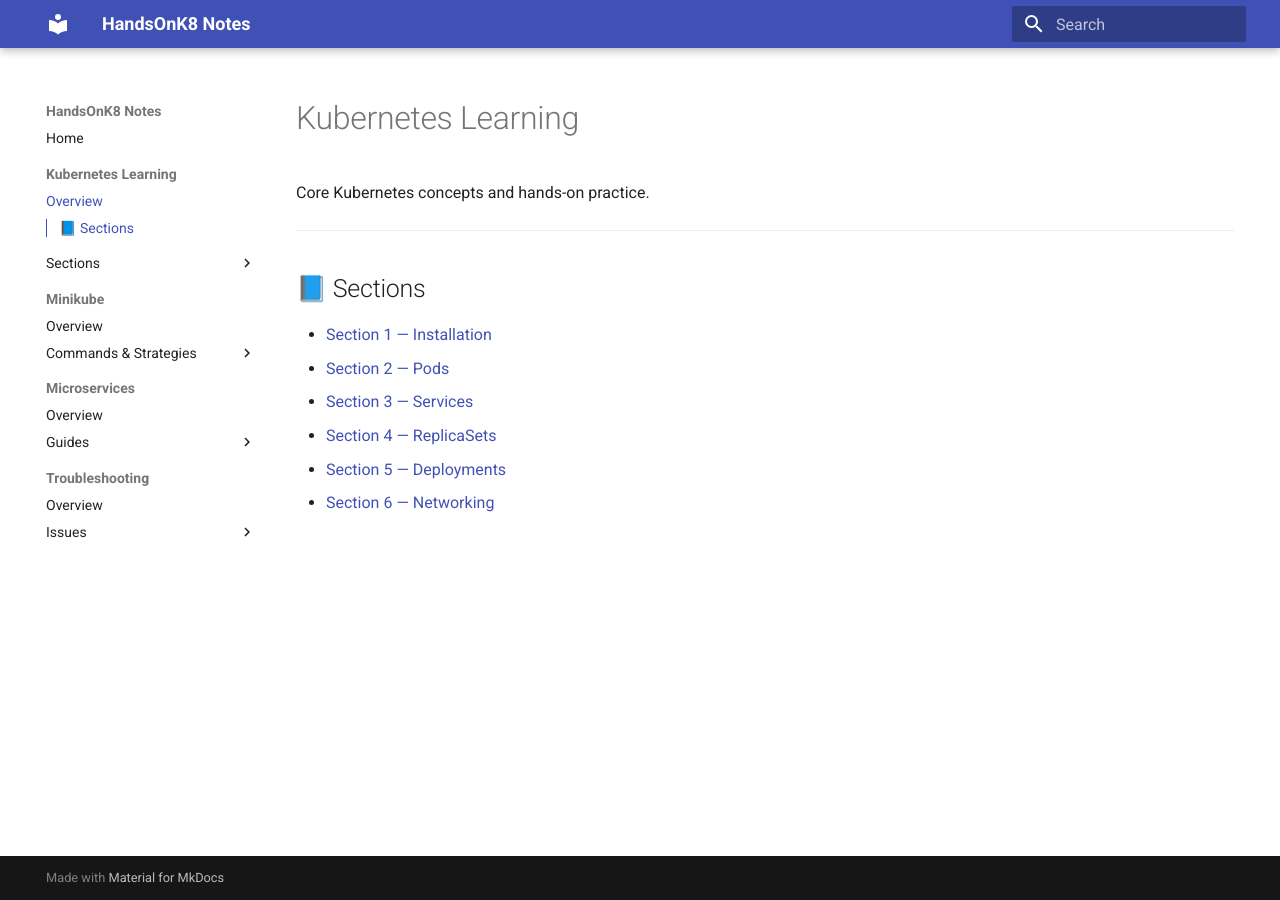
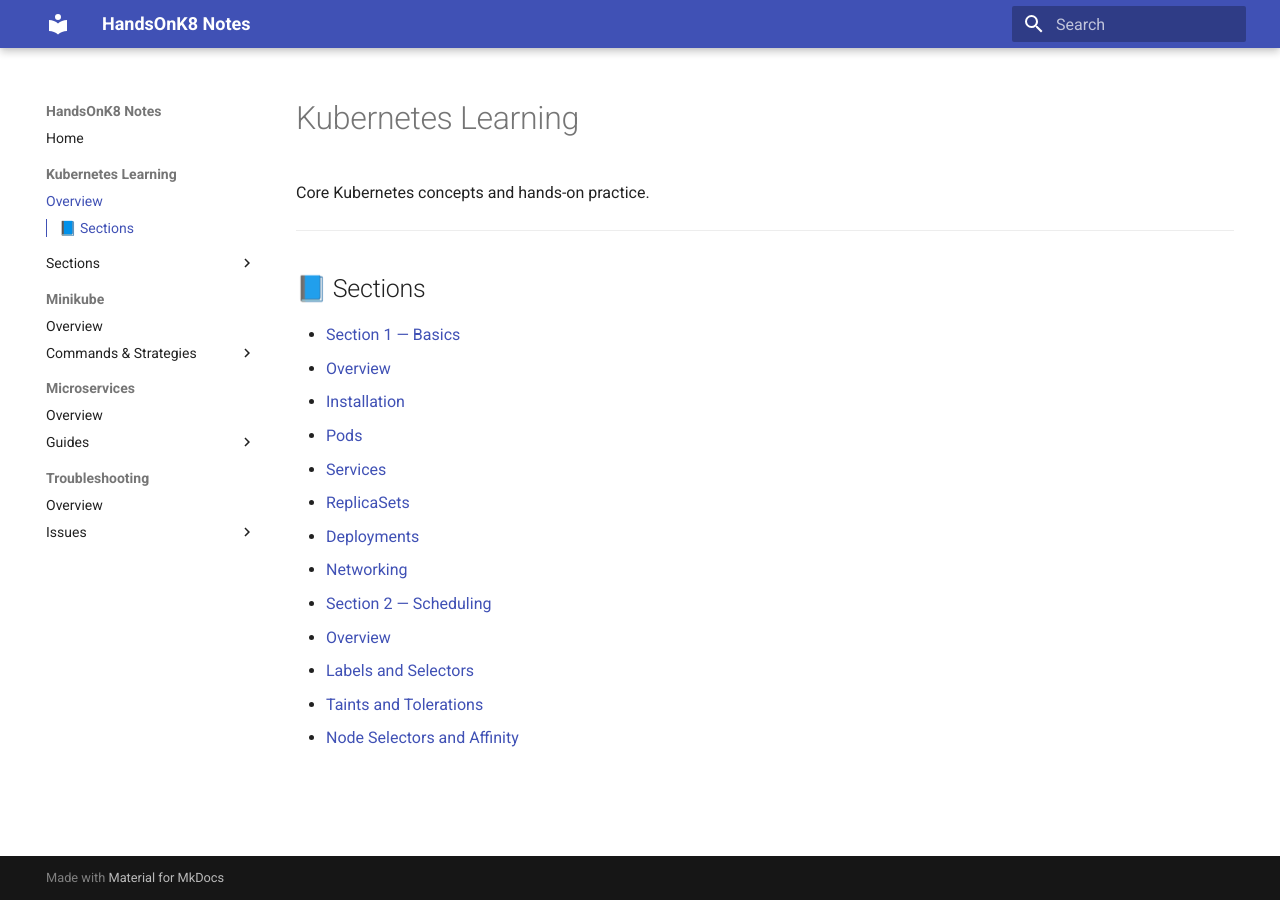
Before and after one commit to AmodSeth/handsonk8, an MkDocs documentation site: the page built from docs/kubernetes-learning-index.md, in a window 1280 px wide. Built offline with MkDocs 1.6.1 and Material for MkDocs 9.7.7, drawn with Linux system fonts in a browser that asks for light colours.

Commit message:
schdeuling started && fixed the navigation/folder structure:  02NOV2026

```diff
--- a/docs/kubernetes-learning-index.md
+++ b/docs/kubernetes-learning-index.md
@@ -6,9 +6,16 @@
 
 ## 📘 Sections
 
-- [Section 1 — Installation](Section_1_installation.md)
-- [Section 2 — Pods](Section_2_pods.md)
-- [Section 3 — Services](Section_3_services.md)
-- [Section 4 — ReplicaSets](Section_4_replicasets.md)
-- [Section 5 — Deployments](Section_5_deployments.md)
-- [Section 6 — Networking](Section_6_networkandservicediscovery.md)
+- [Section 1 — Basics](1_sec_Basics/1_index.md)
+  - [Overview](1_sec_Basics/1_index.md)
+  - [Installation](1_sec_Basics/Section_1_installation.md)
+  - [Pods](1_sec_Basics/Section_2_pods.md)
+  - [Services](1_sec_Basics/Section_3_services.md)
+  - [ReplicaSets](1_sec_Basics/Section_4_replicasets.md)
+  - [Deployments](1_sec_Basics/Section_5_deployments.md)
+  - [Networking](1_sec_Basics/Section_6_networkandservicediscovery.md)
+- [Section 2 — Scheduling](2_sec_scheduling/1_index.md)
+  - [Overview](2_sec_scheduling/1_index.md)
+  - [Labels and Selectors](2_sec_scheduling/2_labelsandselectors.md)
+  - [Taints and Tolerations](2_sec_scheduling/3_taintsandtoleration.md)
+  - [Node Selectors and Affinity](2_sec_scheduling/4_nodeselectorsandaffinity.md)
--- a/mkdocs.yml
+++ b/mkdocs.yml
@@ -38,12 +38,19 @@
   - Kubernetes Learning:
       - Overview: kubernetes-learning-index.md
       - Sections:
-          - Section 1 - Installation: Section_1_installation.md
-          - Section 2 - Pods: Section_2_pods.md
-          - Section 3 - Services: Section_3_services.md
-          - Section 4 - ReplicaSets: Section_4_replicasets.md
-          - Section 5 - Deployments: Section_5_deployments.md
-          - Section 6 - Networking: Section_6_networkandservicediscovery.md
+          - Section 1 - Basics:
+            - Overview: 1_sec_Basics/1_index.md
+            - Section 1.1 - Installation: 1_sec_Basics/Section_1_installation.md
+            - Section 1.2 - Pods: 1_sec_Basics/Section_2_pods.md
+            - Section 1.3 - Services: 1_sec_Basics/Section_3_services.md
+            - Section 1.4 - ReplicaSets: 1_sec_Basics/Section_4_replicasets.md
+            - Section 1.5 - Deployments: 1_sec_Basics/Section_5_deployments.md
+            - Section 1.6 - Networking: 1_sec_Basics/Section_6_networkandservicediscovery.md
+          - Section 2 - Scheduling:
+            - Overview: 2_sec_scheduling/1_index.md
+            - Labels and Selectors: 2_sec_scheduling/2_labelsandselectors.md
+            - Taints and Tolerations: 2_sec_scheduling/3_taintsandtoleration.md
+            - Node Selectors and Affinity: 2_sec_scheduling/4_nodeselectorsandaffinity.md
   - Minikube:
       - Overview: minikube/index.md
       - Commands & Strategies:
```
Also changed, not shown: docs/1_sec_Basics/1_index.md (added, +7 -0 lines), docs/1_sec_Basics/Section_2_pods.md (renamed from docs/Section_2_pods.md, +3 -3 lines), docs/1_sec_Basics/Section_4_replicasets.md (renamed from docs/Section_4_replicasets.md, +1 -1 lines), docs/2_sec_scheduling/1_index.md (added, +64 -0 lines), docs/2_sec_scheduling/2_labelsandselectors.md (added, +20 -0 lines), docs/2_sec_scheduling/3_taintsandtoleration.md (added, +49 -0 lines), docs/2_sec_scheduling/4_nodeselectorsandaffinity.md (added, +18 -0 lines), docs/2_sec_scheduling/5_staticPods.md (added, +12 -0 lines), docs/index.md (+2 -6 lines), docs/1_sec_Basics/Section_1_installation.md (renamed from docs/Section_1_installation.md), docs/1_sec_Basics/Section_3_services.md (renamed from docs/Section_3_services.md), docs/1_sec_Basics/Section_5_deployments.md (renamed from docs/Section_5_deployments.md), docs/1_sec_Basics/Section_6_networkandservicediscovery.md (renamed from docs/Section_6_networkandservicediscovery.md), docs/2_sec_scheduling/assests/manual_scheduler.png (added), 1 other file.
